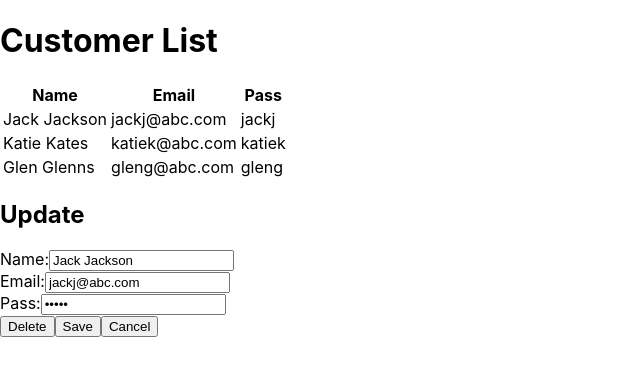
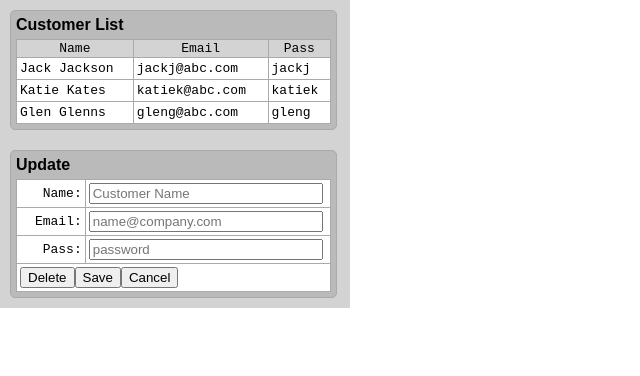
Before and after one commit to ElbieLi/ReactProject, a React (Create React App) app: page / in a window 1280 px wide. Shown: the top 376 px of the page, without its empty margins (0-640 px from the left). Built offline with nearby package versions, Linux system fonts and the light colour scheme.

Commit message:
Add styling to stage 3

```diff
--- a/src/App.css
+++ b/src/App.css
@@ -1,38 +1,82 @@
-.App {
-  text-align: center;
+h4 {
+  margin: 0px;
+  padding: 5px;
+  padding-left: 0px;
+  font-family: sans-serif;
 }
 
-.App-logo {
-  height: 40vmin;
-  pointer-events: none;
+h5 {
+  margin: 0px;
+  padding: 5px;
+  font-family: sans-serif;
+  font-weight: normal;
+  padding-bottom:0px;
+}
+table {
+  margin: 5px;
+  background-color: white;
+  font-family: monospace;
 }
 
-@media (prefers-reduced-motion: no-preference) {
-  .App-logo {
-    animation: App-logo-spin infinite 20s linear;
-  }
+input[type='text'], input[type='email']{
+  width: 95%;
 }
 
-.App-header {
-  background-color: #282c34;
-  min-height: 100vh;
-  display: flex;
-  flex-direction: column;
-  align-items: center;
-  justify-content: center;
-  font-size: calc(10px + 2vmin);
-  color: white;
+table,
+td,
+tr {
+  border: 1.3px solid #aaa;
+  border-collapse: collapse;
+  padding: 3px;
 }
 
-.App-link {
-  color: #61dafb;
+th {
+  background-color: lightgrey;
+  font-weight: normal;
+  border: 1px #aaa solid;
 }
 
-@keyframes App-logo-spin {
-  from {
-    transform: rotate(0deg);
-  }
-  to {
-    transform: rotate(360deg);
-  }
+form{
+  width: inherit;
 }
+
+div#root {
+  background-color: lightgrey;
+  width: 350px;
+}
+
+.boxed {
+  border: 1.5px solid #aaa;
+  width: 315px;
+  margin: 10px;
+  background-color: #bababa;
+  display: inline-block;
+  border-radius: 5px;
+  padding-left: 5px;;
+  padding-right: 5px;
+  padding-top:0px;
+  padding-bottom: 5px;
+}
+
+.scroll{
+  height: 200px;
+  overflow: auto;
+}
+
+.small{
+  font-size:.7em;
+}
+
+.selected {
+  font-weight: bold;
+}
+
+table#customer-add-update tbody tr td.label{
+  text-align: right;
+}
+
+#customer-list, table#customer-add-update {
+  width: inherit;
+  margin:0px;
+  border: 0px;
+}
--- a/src/App.js
+++ b/src/App.js
@@ -1,4 +1,5 @@
 import React from 'react';
+import './App.css';
 
 
 const customers = [
@@ -27,8 +28,9 @@ function App() {
 
   return (
     <div>
-      <h1>Customer List</h1>
-      <table>
+      <div className="boxed">
+        <h4>Customer List</h4>
+        <table id="customer-list">
           <thead>
             <tr>
               <th>Name</th>
@@ -46,6 +48,7 @@ function App() {
             ))}
           </tbody>
         </table>
+      </div>
 
       <CustomerForm
         onDeleteClick={onDeleteClick}
@@ -59,27 +62,40 @@ function App() {
 function CustomerForm({onDeleteClick, onSaveClick, onCancelClick}){
   return(
     <div>
-      <h2>Update</h2>
+      <div className="boxed">
+        <h4>Update</h4>
         <form>
-        <label>
-          Name:
-          <input type="text" value="Jack Jackson" readOnly />
-        </label>
-        <br />
-        <label>
-          Email:
-          <input type="email" value="jackj@abc.com" readOnly />
-        </label>
-        <br />
-        <label>
-          Pass:
-          <input type="password" value="jackj" readOnly />
-        </label>
-        <br />
+          <table id="customer-add-update">
+            <tbody>
+              <tr>
+                <td className={'label'}>Name:</td>
+                <td>
+                  <input type="text" name="name" placeholder="Customer Name"/>
+                </td>
+              </tr>
+              <tr>
+                <td className={'label'}>Email:</td>
+                <td>
+                  <input type="email" name="email" placeholder="name@company.com"/>
+                </td>
+              </tr>
+              <tr>
+                <td className={'label'}>Pass:</td>
+                <td>
+                  <input type="text" name="password" placeholder="password"/>
+                </td>
+              </tr>
+            </tbody>
+            <tr className="button-bar">
+              <td colSpan="2">
                 <button type="button" onClick={onDeleteClick}>Delete</button>
                 <button type="button" onClick={onSaveClick}>Save</button>
                 <button type="button" onClick={onCancelClick}>Cancel</button>
+              </td>
+            </tr>
+          </table>
         </form>
+      </div>
     </div>
   );
 }
```
Lines whose indentation alone changed are shown as unchanged.
